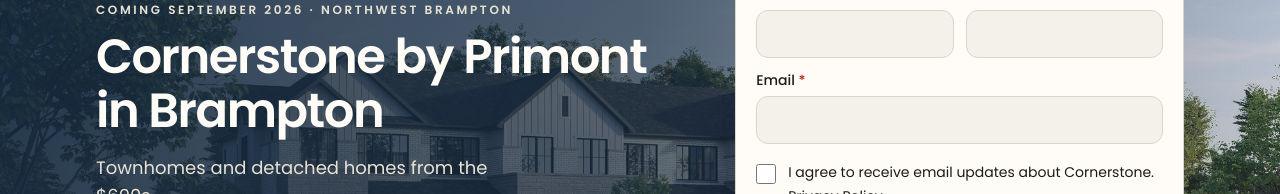
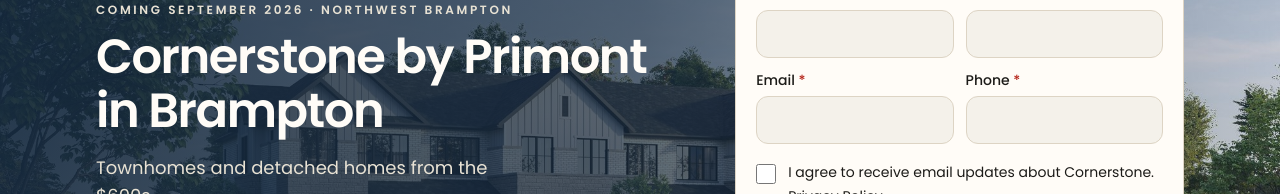
Before and after one commit to parveen-png/cornerstone-homes, a Next.js app: page / in a window 1280 px wide. Shown: the part 230-424 px from the top of the page. Built offline with nearby package versions, Linux system fonts and the light colour scheme; no server answers.

Commit message:
Require phone on the lead form with first name, last name, and email.
Co-authored-by: Cursor <cursoragent@cursor.com>

```diff
--- a/src/app/privacy/page.tsx
+++ b/src/app/privacy/page.tsx
@@ -25,10 +25,10 @@ export default function PrivacyPage() {
       </p>
       <h2 className="mt-10 font-serif text-2xl text-ink">Information we collect</h2>
       <p>
-        If you submit the update form, we collect first name, last name, email, marketing consent,
-        and technical attribution data such as landing-page URL, referrer, UTM parameters and
-        advertising click IDs. We also collect a timestamp, timezone, form version and consent-text
-        version.
+        If you submit the update form, we collect first name, last name, email, phone, marketing
+        consent, and technical attribution data such as landing-page URL, referrer, UTM parameters
+        and advertising click IDs. We also collect a timestamp, timezone, form version and
+        consent-text version.
       </p>
       <h2 className="mt-10 font-serif text-2xl text-ink">How we use it</h2>
       <p>
--- a/src/components/LeadForm.tsx
+++ b/src/components/LeadForm.tsx
@@ -15,6 +15,7 @@ type FormState = {
   firstName: string;
   lastName: string;
   email: string;
+  phone: string;
   consent: boolean;
   companyWebsite: string;
 };
@@ -23,6 +24,7 @@ const INITIAL: FormState = {
   firstName: "",
   lastName: "",
   email: "",
+  phone: "",
   consent: false,
   companyWebsite: "",
 };
@@ -192,7 +194,18 @@ export function LeadForm({ id, heading = CTA.primary, compact = false }: LeadFor
           error={errors.email}
           onChange={(value) => update("email", value)}
           onFocus={markStart}
-          className="sm:col-span-2"
+        />
+        <Field
+          id={`${id}-phone`}
+          label="Phone"
+          type="tel"
+          required
+          autoComplete="tel"
+          inputMode="tel"
+          value={values.phone}
+          error={errors.phone}
+          onChange={(value) => update("phone", value)}
+          onFocus={markStart}
         />
       </div>
 
--- a/src/data/project.ts
+++ b/src/data/project.ts
@@ -24,7 +24,7 @@ export type ProjectFact = {
 };
 
 export const PAGE_VERSION = "2026.08.20.1";
-export const FORM_VERSION = "1.1.0";
+export const FORM_VERSION = "1.2.0";
 export const CONSENT_TEXT_VERSION = "2026-08-28.1";
 
 export const CONSENT_TEXT =
--- a/src/lib/leads/capture.ts
+++ b/src/lib/leads/capture.ts
@@ -53,7 +53,7 @@ export async function captureLead(
     firstName: sanitizeText(data.firstName, 80),
     lastName: sanitizeText(data.lastName, 80),
     email,
-    phone: sanitizePhone(data.phone),
+    phone: sanitizePhone(data.phone) ?? sanitizeText(data.phone, 40),
     id: randomUUID(),
     consentText: CONSENT_TEXT,
     consentTextVersion: data.consentTextVersion || CONSENT_TEXT_VERSION,
--- a/src/lib/leads/schema.ts
+++ b/src/lib/leads/schema.ts
@@ -14,13 +14,11 @@ const buyerTimelineValues = BUYER_TIMELINE_OPTIONS.filter((option) => option.val
   (option) => option.value,
 ) as [string, ...string[]];
 
-const optionalPhone = z
+const phone = z
   .string()
   .trim()
-  .max(40)
-  .optional()
-  .or(z.literal(""))
-  .transform((value) => (value ? value : undefined));
+  .min(7, "Enter your phone number.")
+  .max(40, "Phone number is too long.");
 
 export const leadInputSchema = z.object({
   firstName: z
@@ -34,7 +32,7 @@ export const leadInputSchema = z.object({
     .min(1, "Enter your last name.")
     .max(80, "Last name is too long."),
   email: z.email("Enter a valid email address.").max(254),
-  phone: optionalPhone,
+  phone,
   homeInterest: z
     .enum(homeInterestValues)
     .optional()
```
